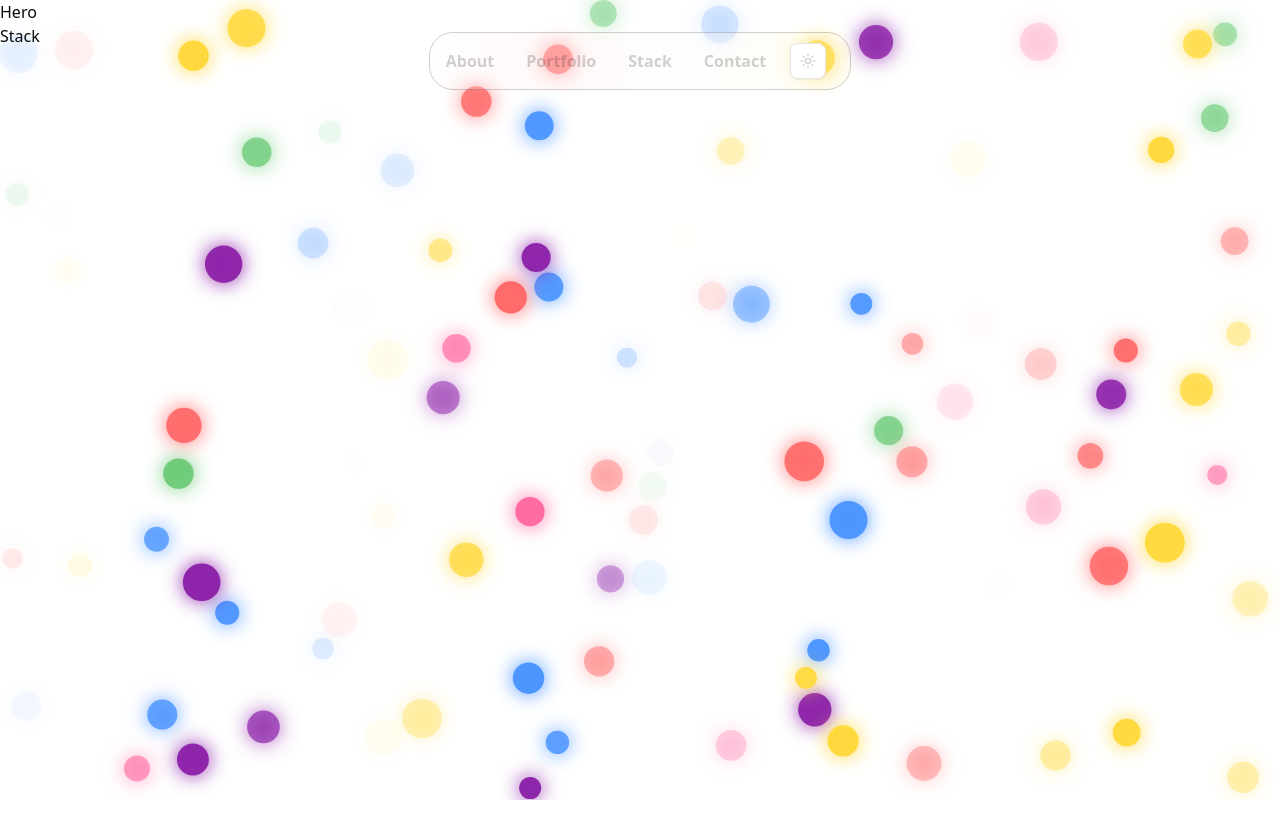
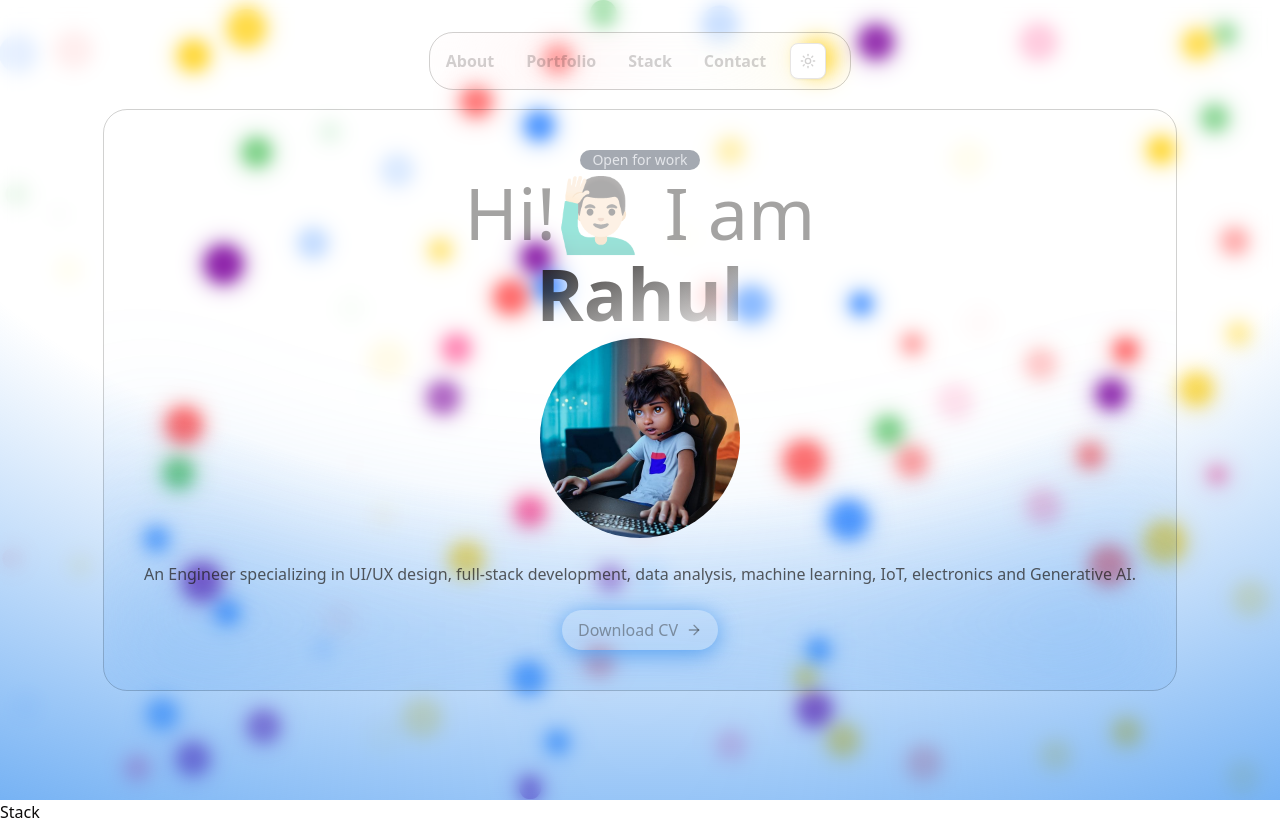
Before and after one commit to Rahul-Encoded/PortfolioV2, a Next.js app: page / in a window 1280 px wide. Before the commit the page ends 800 px from the top, so only its background shows below. Built offline with nearby package versions, Linux system fonts and the light colour scheme.

Commit message:
Hero section and assets

```diff
--- a/components/Hero.tsx
+++ b/components/Hero.tsx
@@ -1,9 +1,77 @@
-import React from 'react'
+"use client";
+
+import {
+  animate,
+  useMotionTemplate,
+  useMotionValue,
+  motion,
+} from "framer-motion";
+import React, { useEffect } from "react";
+import Image from "next/image";
+import { FiArrowRight } from "react-icons/fi";
+
+const COLORS = [
+  "#FF6B6B",
+  "#FFD93D",
+  "#6BCB77",
+  "#4D96FF",
+  "#FF6BA3",
+  "#8e24aa",
+];
 
 function Hero() {
-	return (
-		<div>Hero</div>
-	)
+  const color = useMotionValue(COLORS[0]);
+
+  useEffect(() => {
+    animate(color, COLORS, {
+      ease: "easeInOut",
+      duration: 10,
+      repeat: Infinity,
+      repeatType: "mirror",
+    });
+  }, []);
+
+  const backgroundImage = useMotionTemplate`radial-gradient(125% 125% at 50% 0%, transparent 50%, ${color})`;
+  const border = useMotionTemplate`1 px solid ${color}`;
+  const boxShadow = useMotionTemplate`0px 4px 24px ${color}`;
+
+  return (
+    <motion.section
+      style={{ backgroundImage, backdropFilter: "blur(7.5px)" }}
+      className="relative grid min-h-screen place-content-center overflow-hidden px-4 py-24 text-gray-200"
+    >
+      <div className="border border-primary/20 backdrop-blur-3xl rounded-3xl p-10 z-10 flex flex-col items-center hover:shadow-lg hover:shadow-primary/20">
+        <span className="mb-1.5 inline-block rounded-full bg-gray-600/50 px-3 py-1.55 text-sm">
+          Open for work
+        </span>
+        <h1 className="text-primary/40 text-7xl">Hi!🙋🏻‍♂️ I am</h1>
+        <h1 className="max-w-3xl bg-gradient-to-br from-primary to-secondary-400 bg-clip-text font-black leading-tight text-transparent md:text-7xl">
+          Rahul
+        </h1>
+        <Image
+          src="/assets/me.jpg"
+          alt="Picture of Rahul"
+          width={200}
+          height={200}
+          className="rounded-full"
+        />
+        <p className="my-6 max-w-l text-primary/70">
+          An Engineer specializing in UI/UX design, full-stack development, data
+          analysis, machine learning, IoT, electronics and Generative AI.
+        </p>
+
+        <motion.button
+          style={{ border, boxShadow }}
+          whileHover={{ scale: 1.015 }}
+          whileTap={{ scale: 0.985 }}
+          className="flex w-fit text-primary/40 items-center gap-2 rounded-full px-4 py-2"
+        >
+					Download CV
+          <FiArrowRight className=""></FiArrowRight>
+        </motion.button>
+      </div>
+    </motion.section>
+  );
 }
 
-export default Hero
+export default Hero;
```
Also changed, not shown: public/assets/me.jpg (added), public/assets/spidey.jpg (added).
